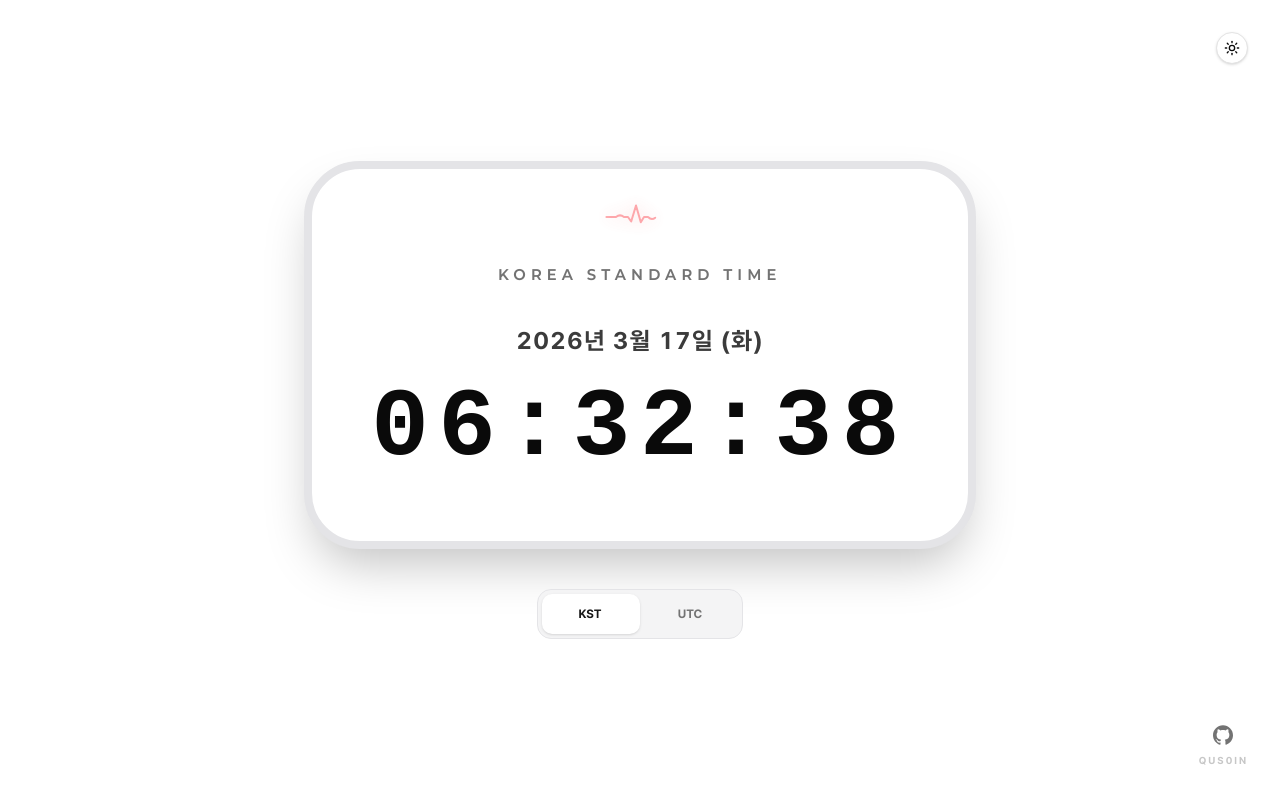
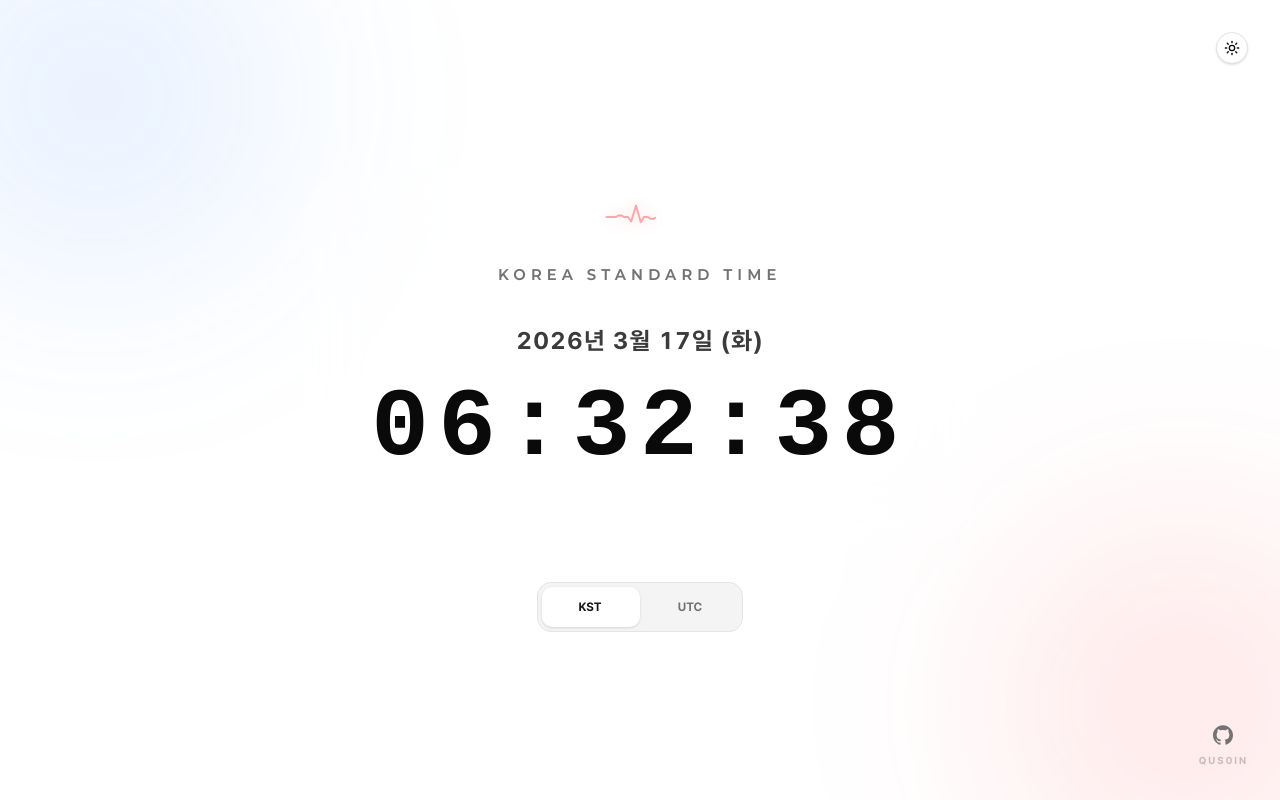
Before and after one commit to qus0in/clock, a Next.js app: page / in a window 1280 px wide. Built offline with nearby package versions, Linux system fonts and the light colour scheme; a web font is replaced by a local one.

Commit message:
style: 그림자 제거 및 글래스모피즘 디자인 적용

```diff
--- a/src/app/page.tsx
+++ b/src/app/page.tsx
@@ -8,9 +8,13 @@ export const dynamic = "force-dynamic";
 export default function Home() {
   // 메인 화면 렌더링
   return (
-    <div className="relative flex min-h-screen min-w-[320px] flex-col items-center justify-center bg-background p-4">
+    <div className="relative flex min-h-screen min-w-[320px] overflow-hidden flex-col items-center justify-center bg-background p-4">
+      {/* 배경 데코레이션: 글래스모피즘 효과 극대화 */}
+      <div className="absolute -top-24 -left-24 h-96 w-96 rounded-full bg-blue-500/10 blur-[100px] dark:bg-blue-900/20" />
+      <div className="absolute -bottom-24 -right-24 h-96 w-96 rounded-full bg-red-500/10 blur-[100px] dark:bg-red-900/20" />
+
       {/* 테마 전환 버튼 - 우측 상단 고정 */}
-      <div className="absolute top-8 right-8">
+      <div className="absolute top-8 right-8 z-50">
         <ModeToggle />
       </div>
 
--- a/src/components/ClockDisplay.tsx
+++ b/src/components/ClockDisplay.tsx
@@ -38,8 +38,8 @@ export function ClockDisplay() {
 
   return (
     <div className="flex w-full flex-col items-center gap-6 px-4 md:gap-10">
-      {/* 테마 연동 카드 */}
-      <div className="relative flex w-full max-w-2xl flex-col items-center rounded-[3.5rem] bg-card p-10 shadow-2xl border-8 border-zinc-200 transition-colors duration-500 md:p-16 dark:bg-zinc-950 dark:border-zinc-800 dark:shadow-[0_0_60px_-15px_rgba(255,255,255,0.1)]">
+      {/* 글래스모피즘 스타일의 시계 카드 */}
+      <div className="relative flex w-full max-w-2xl flex-col items-center rounded-[3.5rem] border border-white/20 bg-white/30 p-10 backdrop-blur-xl transition-all duration-500 md:p-16 dark:border-white/10 dark:bg-black/30">
 
         {/* 애니메이션 한 사이클(2초)이 끝날 때마다 새로운 가우시안 파형으로 갱신 */}
         <ECGWave key={Math.floor(time.getSeconds() / 2)} />
```
